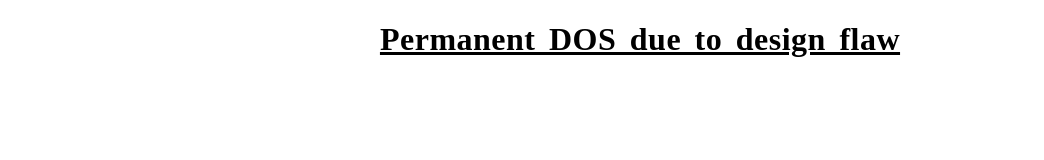
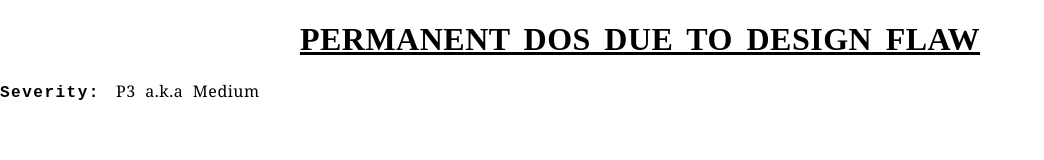
Before and after one commit to akash403/akash403.github.io, a plain HTML site: page index.html in a window 1280 px wide. Shown: the whole page, without its empty margins (0-1044 px from the left). Drawn offline with Linux system fonts and the light colour scheme.

Commit message:
Update index.html

```diff
--- a/index.html
+++ b/index.html
@@ -12,13 +12,21 @@ h1{
 font-family: Baskerville;
 text-decoration: underline;
 }
+span{
+letter-spacing: 1.5px;
+font-weight: bold;
+font-family: Courier New;
+}
+p{
+font-family: Georgia;
+}
+
 </style>
 </head>
-
 <body>
-
-<h1 align="Center">Permanent DOS due to design flaw</h1>
-
-
+<h1 align="Center">PERMANENT DOS DUE TO DESIGN FLAW</h1>
+<p>
+<span>Severity: </span>P3 a.k.a Medium
+</p>
 </body>
 </html>
```
